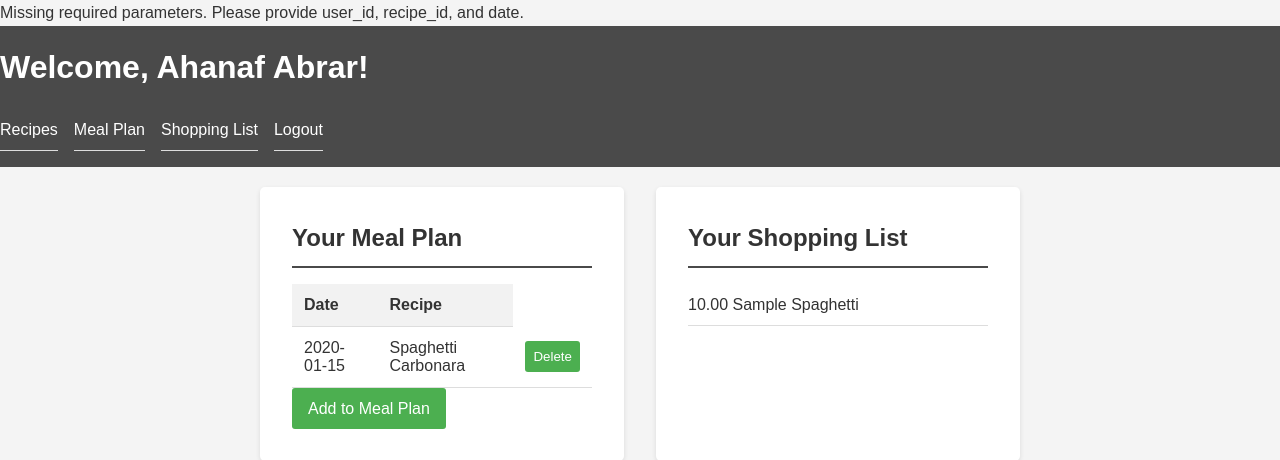
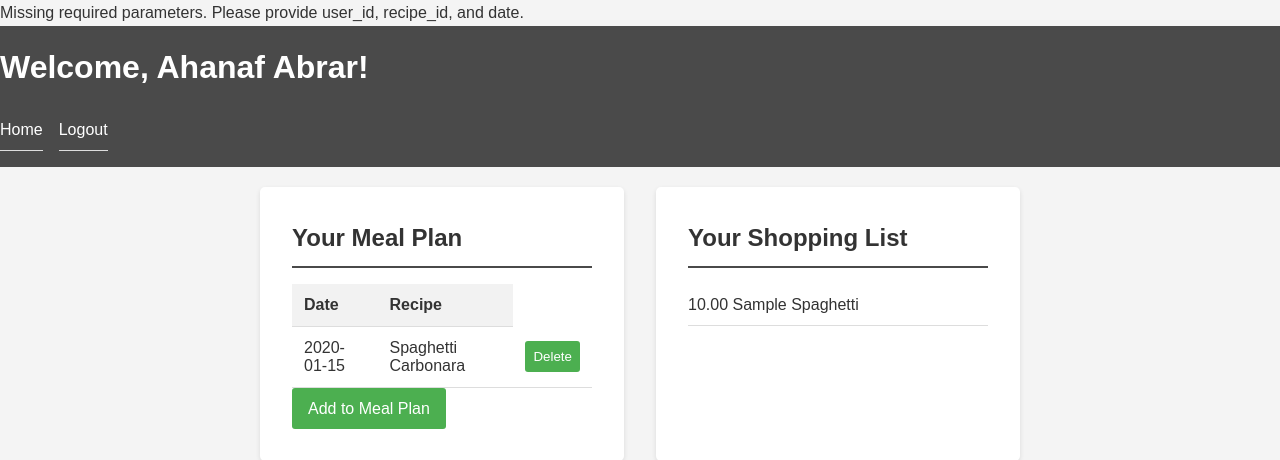
Before and after one commit to Ahanaf-Abrar/YUMHUNT-v0.6.5, a PHP site: page /User/user_dashboard.php in a window 1280 px wide. Shown: the top 460 px of the page. Run offline with PHP 8.4, Linux system fonts and the light colour scheme; a user stored in the database is signed in; data comes from the database, SQL or seed files in the repository; tables that the repository leaves empty hold one stand-in row (values such as "Sample post").

Commit message:
Final v4

```diff
--- a/User/user_dashboard.php
+++ b/User/user_dashboard.php
@@ -47,9 +47,9 @@
         <h1>Welcome, <?php echo htmlspecialchars($user_info['firstname'] . ' ' . $user_info['lastname']); ?>!</h1>
         <nav>
             <ul>
-                <li><a href="mealPlanner.php">Recipes</a></li>
-                <li><a href="#meal-plan">Meal Plan</a></li>
-                <li><a href="#shopping-list">Shopping List</a></li>
+                <li><a href="all_recipes.php">Home</a></li>
+                <!-- <li><a href="#meal-plan">Meal Plan</a></li>
+                <li><a href="#shopping-list">Shopping List</a></li> -->
                 <li><a href="../Credential/logout.php">Logout</a></li>
             </ul>
         </nav>
@@ -117,7 +117,7 @@
                         <option value="Italian" <?php echo ($user_preferences['cuisine_preference'] == 'Italian') ? 'selected' : ''; ?>>Italian</option>
                         <option value="Mexican" <?php echo ($user_preferences['cuisine_preference'] == 'Mexican') ? 'selected' : ''; ?>>Mexican</option>
                         <option value="Chinese" <?php echo ($user_preferences['cuisine_preference'] == 'Chinese') ? 'selected' : ''; ?>>Chinese</option>
-                        <option value="Indian" <?php echo ($user_preferences['cuisine_preference'] == 'Indian') ? 'selected' : ''; ?>>Indian</option>
+                        <option value="Bangali" <?php echo ($user_preferences['cuisine_preference'] == 'Bangali') ? 'selected' : ''; ?>>Bangali</option>
                     </select>
                     <label for="dietary_preference">Dietary Preference:</label>
                     <select name="dietary_preference" id="dietary_preference">
--- a/admin/admin.php
+++ b/admin/admin.php
@@ -1,6 +1,6 @@
 <?php
-error_reporting(E_ALL);
-ini_set('display_errors', 1);
+// error_reporting(E_ALL);
+// ini_set('display_errors', 1);
 
 session_start();
 require_once '../Connection/db_connection.php';
```
Also changed, not shown: Connection/.session-backup.php (renamed from Connection/session.php), User/.recipe_landing_page.backup.php (renamed from User/recipe_landing_page.backup.php).
